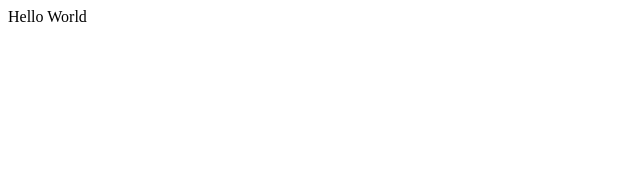
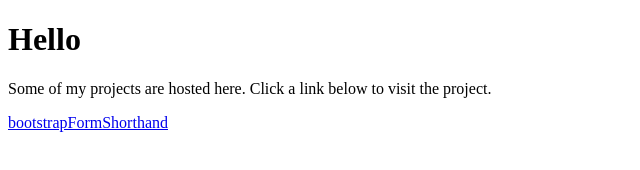
Before and after one commit to Ectropy/ectropy.github.io, a plain HTML site: page index.html in a window 1280 px wide. Shown: the whole page, without its empty margins (0-640 px from the left). Drawn offline with Linux system fonts and the light colour scheme.

Commit message:
Added link to bootstrapFormShorthand

```diff
--- a/index.html
+++ b/index.html
@@ -5,6 +5,10 @@
 		<title>Ectropy</title>
 	</head>
 	<body>
-		Hello World
+		<h1>Hello</h1>
+		<p>Some of my projects are hosted here. Click a link below to visit the project.</p>
+		<p>
+			<a href="https://ectropy.github.io/bootstrapFormShorthand/">bootstrapFormShorthand</a>
+		</p>
 	</body>
 </html>
```
